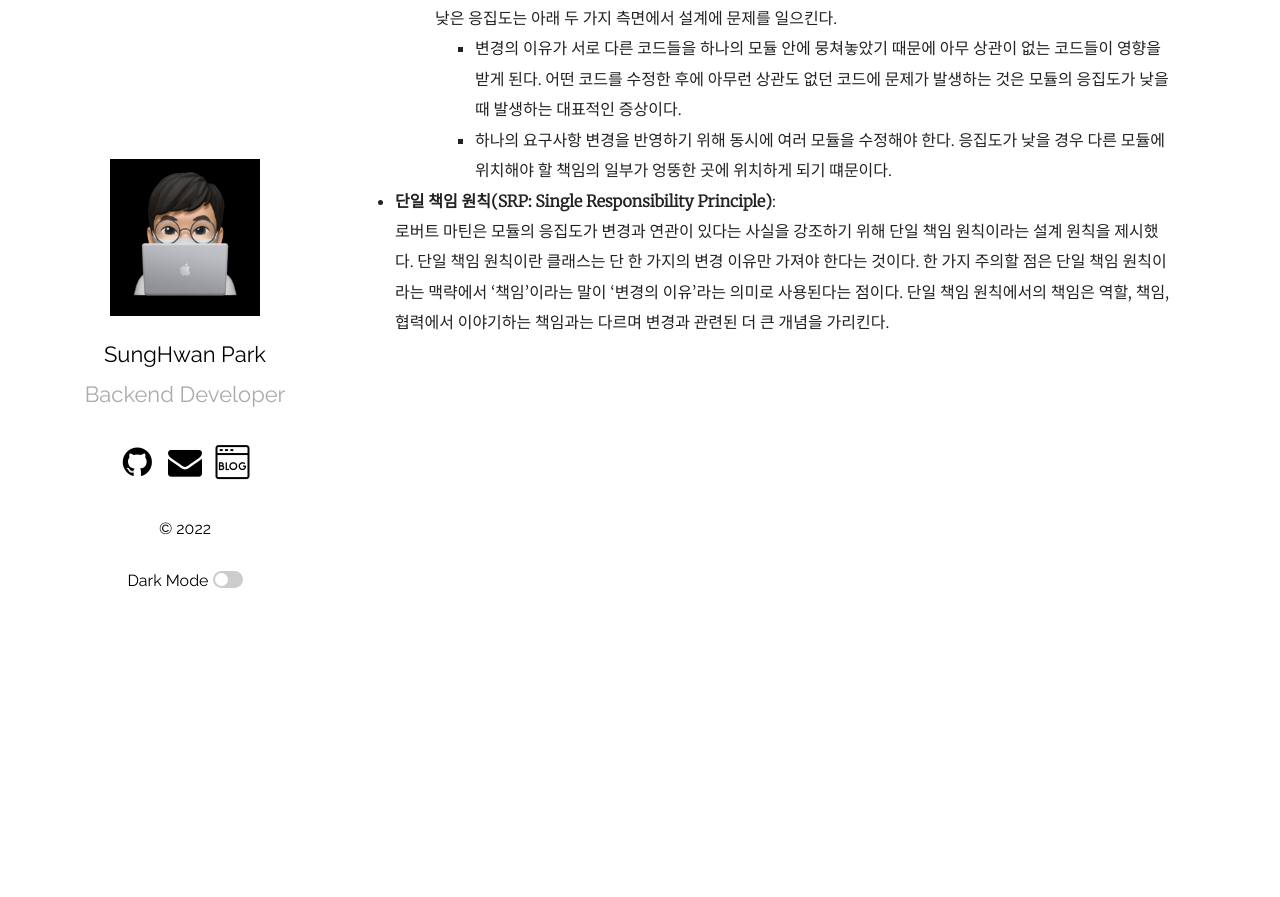
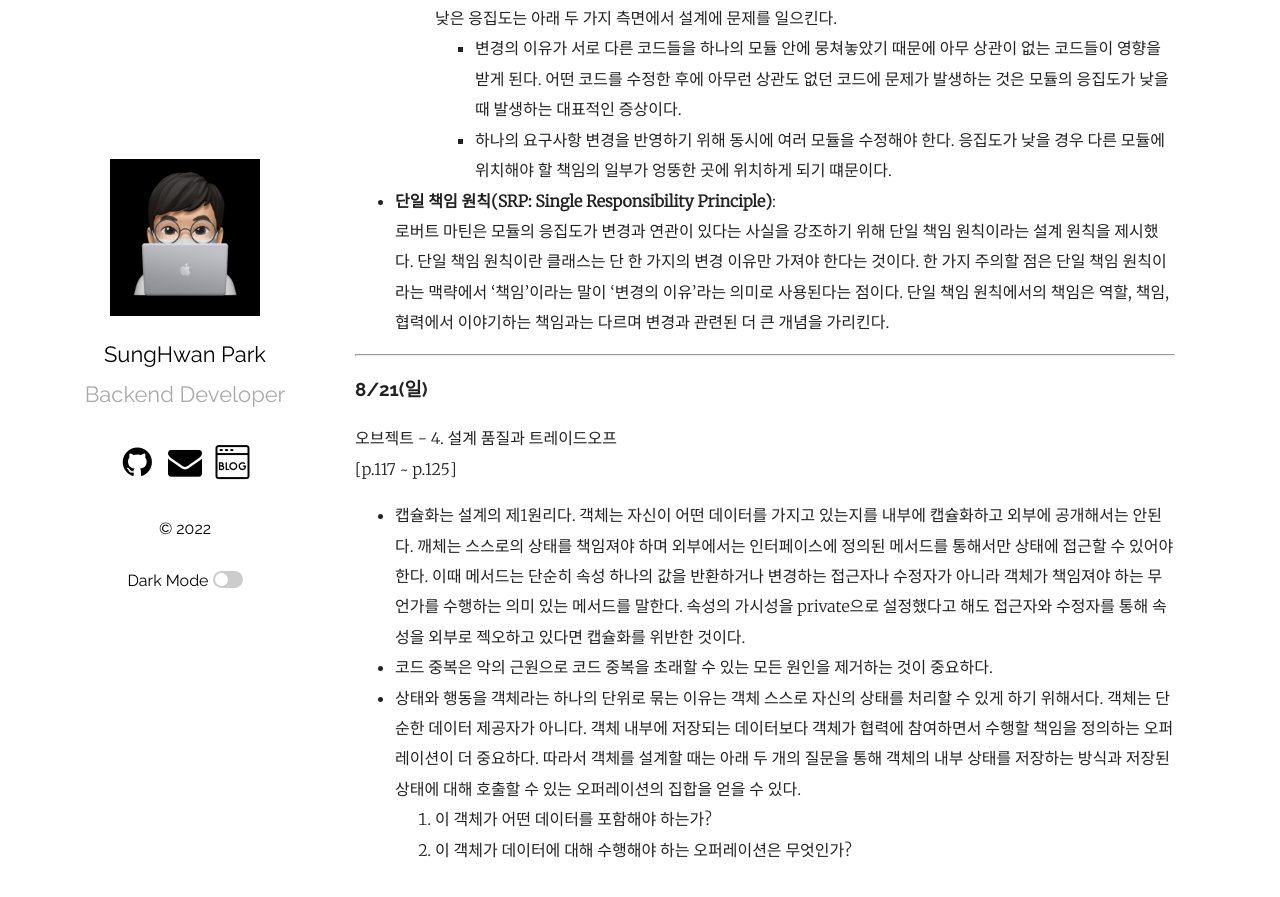
Before and after one commit to mrpark219/TIL, a Jekyll site: the page built from _posts/2022-08-01-8월TIL.markdown, in a window 1280 px wide and 900 px high, scrolled down 20382 px. Shown: the top 897 px of the window. Built offline with Jekyll 4.4.1, drawn with Linux system fonts in a browser that asks for light colours; comment, search, counter and statistics services are not loaded.

Commit message:
feat: 2022-08-21 TIL 추가

```diff
--- a/_posts/2022-08-01-8월TIL.markdown
+++ b/_posts/2022-08-01-8월TIL.markdown
@@ -452,3 +452,16 @@ categories: 202208 TIL
         - 하나의 요구사항 변경을 반영하기 위해 동시에 여러 모듈을 수정해야 한다. 응집도가 낮을 경우 다른 모듈에 위치해야 할 책임의 일부가 엉뚱한 곳에 위치하게 되기 떄문이다.
 -   **단일 책임 원칙(SRP: Single Responsibility Principle)**:
     로버트 마틴은 모듈의 응집도가 변경과 연관이 있다는 사실을 강조하기 위해 단일 책임 원칙이라는 설계 원칙을 제시했다. 단일 책임 원칙이란 클래스는 단 한 가지의 변경 이유만 가져야 한다는 것이다. 한 가지 주의할 점은 단일 책임 원칙이라는 맥략에서 '책임'이라는 말이 '변경의 이유'라는 의미로 사용된다는 점이다. 단일 책임 원칙에서의 책임은 역할, 책임, 협력에서 이야기하는 책임과는 다르며 변경과 관련된 더 큰 개념을 가리킨다.
+
+---
+
+### 8/21(일)
+
+오브젝트 - 4. 설계 품질과 트레이드오프
+[p.117 ~ p.125]
+
+-   캡슐화는 설계의 제1원리다. 객체는 자신이 어떤 데이터를 가지고 있는지를 내부에 캡슐화하고 외부에 공개해서는 안된다. 깨체는 스스로의 상태를 책임져야 하며 외부에서는 인터페이스에 정의된 메서드를 통해서만 상태에 접근할 수 있어야 한다. 이때 메서드는 단순히 속성 하나의 값을 반환하거나 변경하는 접근자나 수정자가 아니라 객체가 책임져야 하는 무언가를 수행하는 의미 있는 메서드를 말한다. 속성의 가시성을 private으로 설정했다고 해도 접근자와 수정자를 통해 속성을 외부로 젝오하고 있다면 캡슐화를 위반한 것이다.
+-   코드 중복은 악의 근원으로 코드 중복을 초래할 수 있는 모든 원인을 제거하는 것이 중요하다.
+-   상태와 행동을 객체라는 하나의 단위로 묶는 이유는 객체 스스로 자신의 상태를 처리할 수 있게 하기 위해서다. 객체는 단순한 데이터 제공자가 아니다. 객체 내부에 저장되는 데이터보다 객체가 협력에 참여하면서 수행할 책임을 정의하는 오퍼레이션이 더 중요하다. 따라서 객체를 설계할 때는 아래 두 개의 질문을 통해 객체의 내부 상태를 저장하는 방식과 저장된 상태에 대해 호출할 수 있는 오퍼레이션의 집합을 얻을 수 있다.
+    1. 이 객체가 어떤 데이터를 포함해야 하는가?
+    2. 이 객체가 데이터에 대해 수행해야 하는 오퍼레이션은 무엇인가?
```
